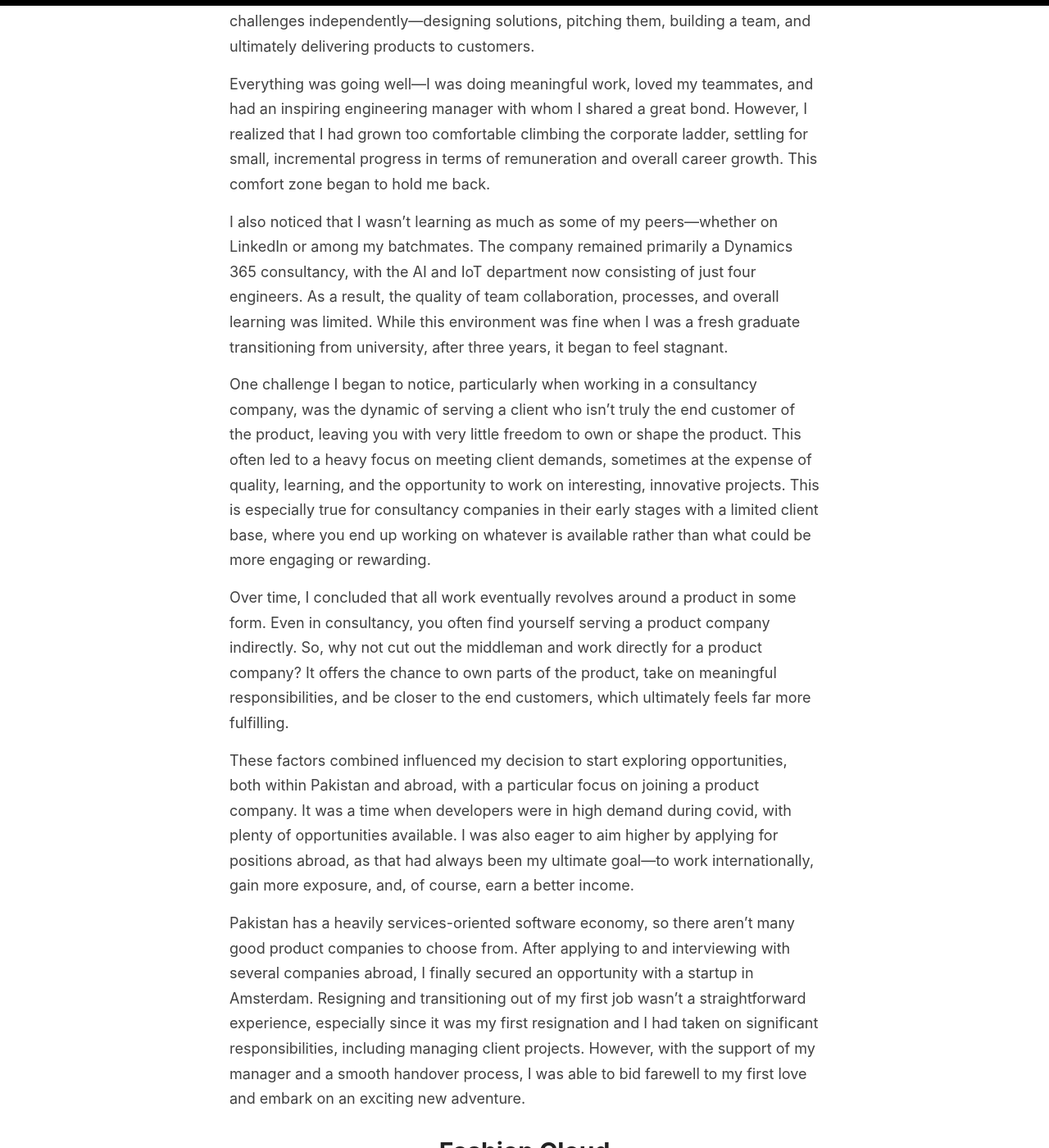
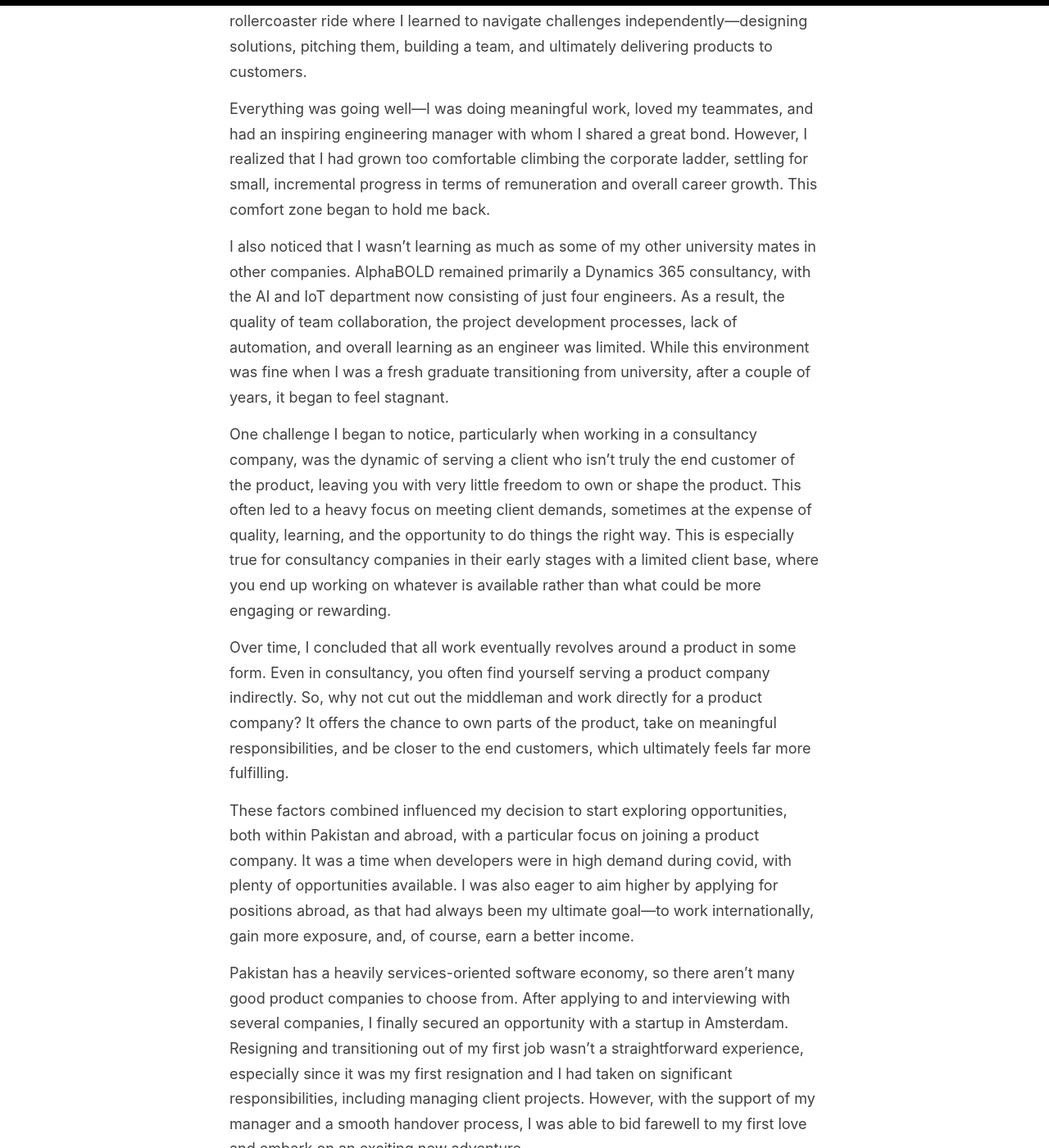
Before and after one commit to Ubaidbutt/ubaidbutt.github.io, a Jekyll site: the page built from _posts/2024-11-24-job-change.md, in a window 1280 px wide and 1400 px high, scrolled down 1117 px. Shown: the whole window at 82% size. Built offline with Jekyll 4.4.1, drawn with Linux system fonts in a browser that asks for light colours; some of the changed text lies outside the part shown.

Commit message:
Final fixes

```diff
--- a/_posts/2024-11-24-job-change.md
+++ b/_posts/2024-11-24-job-change.md
@@ -14,19 +14,19 @@
 # AlphaBOLD
 Just like your first love, your first company always holds a special place in your heart, and the same is true for me with AlphaBOLD. It was the company where I began my career, joining as a graduate engineer in a newly established AI and IoT department alongside just my engineering manager. AlphaBOLD, primarily a CRM consultancy, had launched the AI and IoT department to develop innovative products and tap into its existing enterprise customer base.
 
-During my nearly three years at AlphaBOLD, I wore many hats. I worked on everything from building PoCs to MVPs related to ML and IoT, demoing solutions to potential customers, gathering feedback, iterating on those solutions, and eventually acquiring customers. It was a rollercoaster ride where I learned to navigate challenges independently—designing solutions, pitching them, building a team, and ultimately delivering products to customers.
+During my nearly three years at AlphaBOLD, I wore many hats. I worked on everything from building PoCs to MVPs related to ML and IoT, demoing solutions to potential customers, writing blogs and arranging webinars, gathering feedback, iterating on those solutions, and eventually acquiring customers. It was a rollercoaster ride where I learned to navigate challenges independently—designing solutions, pitching them, building a team, and ultimately delivering products to customers.
 
 Everything was going well—I was doing meaningful work, loved my teammates, and had an inspiring engineering manager with whom I shared a great bond. However, I realized that I had grown too comfortable climbing the corporate ladder, settling for small, incremental progress in terms of remuneration and overall career growth. This comfort zone began to hold me back.
 
-I also noticed that I wasn’t learning as much as some of my peers—whether on LinkedIn or among my batchmates. The company remained primarily a Dynamics 365 consultancy, with the AI and IoT department now consisting of just four engineers. As a result, the quality of team collaboration, processes, and overall learning was limited. While this environment was fine when I was a fresh graduate transitioning from university, after three years, it began to feel stagnant.
+I also noticed that I wasn’t learning as much as some of my other university mates in other companies. AlphaBOLD remained primarily a Dynamics 365 consultancy, with the AI and IoT department now consisting of just four engineers. As a result, the quality of team collaboration, the project development processes, lack of automation, and overall learning as an engineer was limited. While this environment was fine when I was a fresh graduate transitioning from university, after a couple of years, it began to feel stagnant.
 
-One challenge I began to notice, particularly when working in a consultancy company, was the dynamic of serving a client who isn’t truly the end customer of the product, leaving you with very little freedom to own or shape the product. This often led to a heavy focus on meeting client demands, sometimes at the expense of quality, learning, and the opportunity to work on interesting, innovative projects. This is especially true for consultancy companies in their early stages with a limited client base, where you end up working on whatever is available rather than what could be more engaging or rewarding.
+One challenge I began to notice, particularly when working in a consultancy company, was the dynamic of serving a client who isn’t truly the end customer of the product, leaving you with very little freedom to own or shape the product. This often led to a heavy focus on meeting client demands, sometimes at the expense of quality, learning, and the opportunity to do things the right way. This is especially true for consultancy companies in their early stages with a limited client base, where you end up working on whatever is available rather than what could be more engaging or rewarding.
 
 Over time, I concluded that all work eventually revolves around a product in some form. Even in consultancy, you often find yourself serving a product company indirectly. So, why not cut out the middleman and work directly for a product company? It offers the chance to own parts of the product, take on meaningful responsibilities, and be closer to the end customers, which ultimately feels far more fulfilling.
 
 These factors combined influenced my decision to start exploring opportunities, both within Pakistan and abroad, with a particular focus on joining a product company. It was a time when developers were in high demand during covid, with plenty of opportunities available. I was also eager to aim higher by applying for positions abroad, as that had always been my ultimate goal—to work internationally, gain more exposure, and, of course, earn a better income.
 
-Pakistan has a heavily services-oriented software economy, so there aren’t many good product companies to choose from. After applying to and interviewing with several companies abroad, I finally secured an opportunity with a startup in Amsterdam. Resigning and transitioning out of my first job wasn’t a straightforward experience, especially since it was my first resignation and I had taken on significant responsibilities, including managing client projects. However, with the support of my manager and a smooth handover process, I was able to bid farewell to my first love and embark on an exciting new adventure.
+Pakistan has a heavily services-oriented software economy, so there aren’t many good product companies to choose from. After applying to and interviewing with several companies, I finally secured an opportunity with a startup in Amsterdam. Resigning and transitioning out of my first job wasn’t a straightforward experience, especially since it was my first resignation and I had taken on significant responsibilities, including managing client projects. However, with the support of my manager and a smooth handover process, I was able to bid farewell to my first love and embark on an exciting new adventure.
 
 # Fashion Cloud
 Let me start by saying that Fashion Cloud has been the best company I have worked for so far in my career, especially in terms of culture, people, and the overall atmosphere. Joining Fashion Cloud marked a significant turning point in my career—not only because I left a stable and comfortable job but also because I moved across continents to a completely different country and culture for the first time in my life. The initial days were challenging, filled with paperwork, house hunting in Amsterdam, and adjusting to a new country. However, the support and warmth of the team made the transition smooth and even enjoyable.
@@ -49,3 +49,6 @@
 Things were looking really good until there was a complete overhaul in upper management, with the most significant change being a new CTO. DAZN quickly shifted its priorities, and things started to go downhill from there. The company opened offices in India, and gradually, product features began moving there, followed by layoffs. Our project to build the content management system was halted, and I was reassigned to a different team to work on a BFF (Backend for Frontend) service that integrated several backend systems, including payments, pricing, content, and user management.
 
 The overall vibe of the company began to change. Half of my teammates from the original team resigned and moved to other companies. It felt like a bus on fire, with everyone waiting for their chance to jump off. Being on a work visa, I couldn’t afford the risk of being laid off, so I started searching for a new opportunity and eventually found one that seemed like a great next step. Unlike my previous resignations, this one felt more forced, as everyone knew it was coming—it was just a matter of time. The resignation process was straightforward, as half of my team had already left, and the rest were also saying their goodbyes and moving on to new adventures.
+
+# Conclusions
+Looking back, I feel incredibly fortunate to have worked with some of the most talented and supportive people throughout my career, which has always made the decision to resign a difficult one. However, as I continue to grow in my professional journey, I’ve come to understand that just like hiring, resignations are simply part of the process. What truly matters is approaching each opportunity with good intentions, giving your best effort, creating meaningful memories, and cherishing the experience while it lasts.
```
Also changed, not shown: other parts of _posts/2024-11-24-job-change.md (+1 -1 lines).
